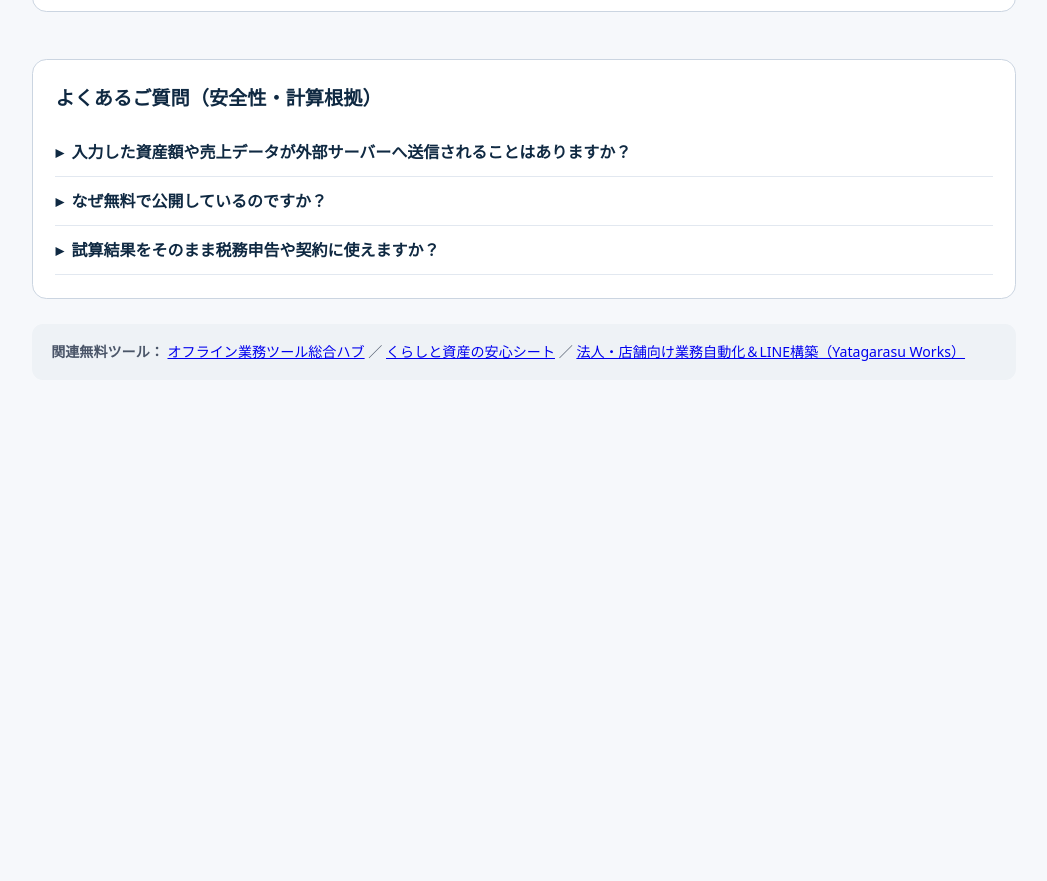
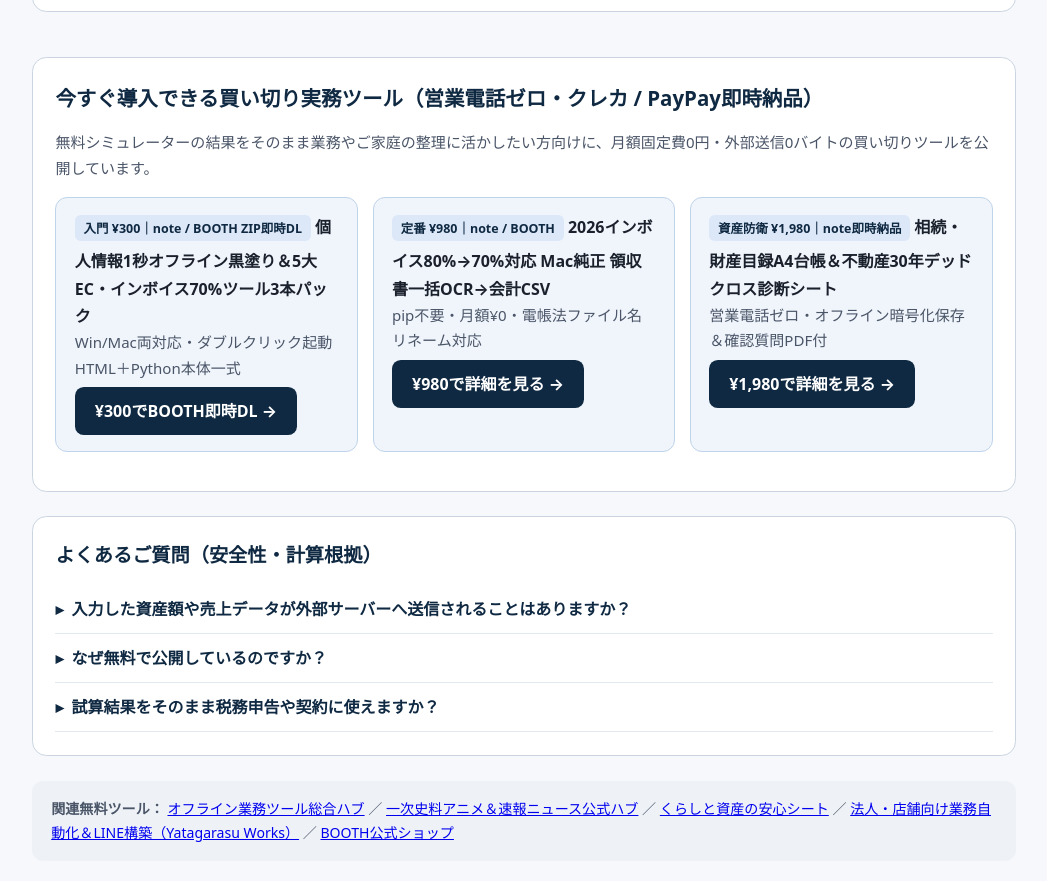
Before and after one commit to yatagarasu-lab/ja-offline-business-tools, a plain HTML site: page docs/asp-sim/index.html in a window 1280 px wide. Shown: the part 1210-2091 px from the top of the page, without its empty margins (116-1163 px from the left). Before the commit the page ends 1678 px from the top, so only its background shows below. Drawn offline with Linux system fonts and the light colour scheme.

Commit message:
feat: add Episode 03, 13 live YouTube videos, and ¥300 BOOTH / immediate checkout strip on /asp-sim/

```diff
--- a/docs/asp-sim/index.html
+++ b/docs/asp-sim/index.html
@@ -370,6 +370,31 @@
     </div>
   </div>
 
+  <section class="panel-card" aria-labelledby="instantToolsHeading" style="margin-block-start:1.4rem;">
+    <h2 id="instantToolsHeading">今すぐ導入できる買い切り実務ツール（営業電話ゼロ・クレカ / PayPay即時納品）</h2>
+    <p class="muted">無料シミュレーターの結果をそのまま業務やご家庭の整理に活かしたい方向けに、月額固定費0円・外部送信0バイトの買い切りツールを公開しています。</p>
+    <div class="form-grid" style="margin-block-start:0.9rem;">
+      <div class="cta-box" style="margin:0;">
+        <span class="cta-badge">入門 ¥300｜note / BOOTH ZIP即時DL</span>
+        <strong>個人情報1秒オフライン黒塗り＆5大EC・インボイス70%ツール3本パック</strong>
+        <div class="muted">Win/Mac両対応・ダブルクリック起動HTML＋Python本体一式</div>
+        <a class="cta-link" href="https://yatagarasueye.booth.pm/items/9233199" target="_blank" rel="noopener">¥300でBOOTH即時DL →</a>
+      </div>
+      <div class="cta-box" style="margin:0;">
+        <span class="cta-badge">定番 ¥980｜note / BOOTH</span>
+        <strong>2026インボイス80%→70%対応 Mac純正 領収書一括OCR→会計CSV</strong>
+        <div class="muted">pip不要・月額¥0・電帳法ファイル名リネーム対応</div>
+        <a class="cta-link" href="https://note.com/laughmakerclown/n/nfb413d498428" target="_blank" rel="noopener">¥980で詳細を見る →</a>
+      </div>
+      <div class="cta-box" style="margin:0;">
+        <span class="cta-badge">資産防衛 ¥1,980｜note即時納品</span>
+        <strong>相続・財産目録A4台帳＆不動産30年デッドクロス診断シート</strong>
+        <div class="muted">営業電話ゼロ・オフライン暗号化保存＆確認質問PDF付</div>
+        <a class="cta-link" href="https://note.com/laughmakerclown/n/n6280c476b166" target="_blank" rel="noopener">¥1,980で詳細を見る →</a>
+      </div>
+    </div>
+  </section>
+
   <section class="faq-section" aria-labelledby="faqHeading">
     <h2 id="faqHeading">よくあるご質問（安全性・計算根拠）</h2>
     <details>
@@ -389,8 +414,10 @@
   <footer>
     <strong>関連無料ツール：</strong>
     <a href="../">オフライン業務ツール総合ハブ</a> ／
+    <a href="../media/">一次史料アニメ＆速報ニュース公式ハブ</a> ／
     <a href="../shisan/">くらしと資産の安心シート</a> ／
-    <a href="../b2b/">法人・店舗向け業務自動化＆LINE構築（Yatagarasu Works）</a>
+    <a href="../b2b/">法人・店舗向け業務自動化＆LINE構築（Yatagarasu Works）</a> ／
+    <a href="https://yatagarasueye.booth.pm/" target="_blank" rel="noopener">BOOTH公式ショップ</a>
   </footer>
 </main>
 
```
Also changed, not shown: 1 other file.
